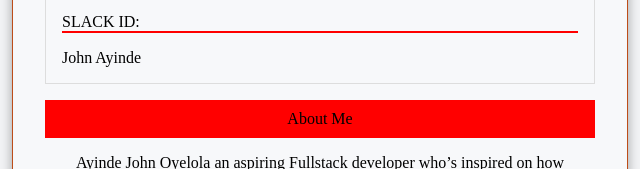
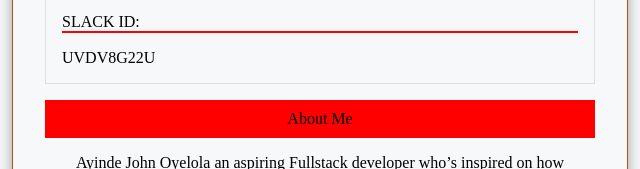
Before and after one commit to johnayinde/html-task-3, a plain HTML site: page index.html in a window 1280 px wide. Shown: the part 1031-1200 px from the top of the page, 320-960 px from the left. Drawn offline with Linux system fonts and the light colour scheme.

Commit message:
Update index.html

```diff
--- a/index.html
+++ b/index.html
@@ -54,7 +54,7 @@
 				</li>
 				<li>
 					<p>slack id:</p>
-					<p>John Ayinde
+					<p>UVDV8G22U
 					</p>
 				</li>
 
```
